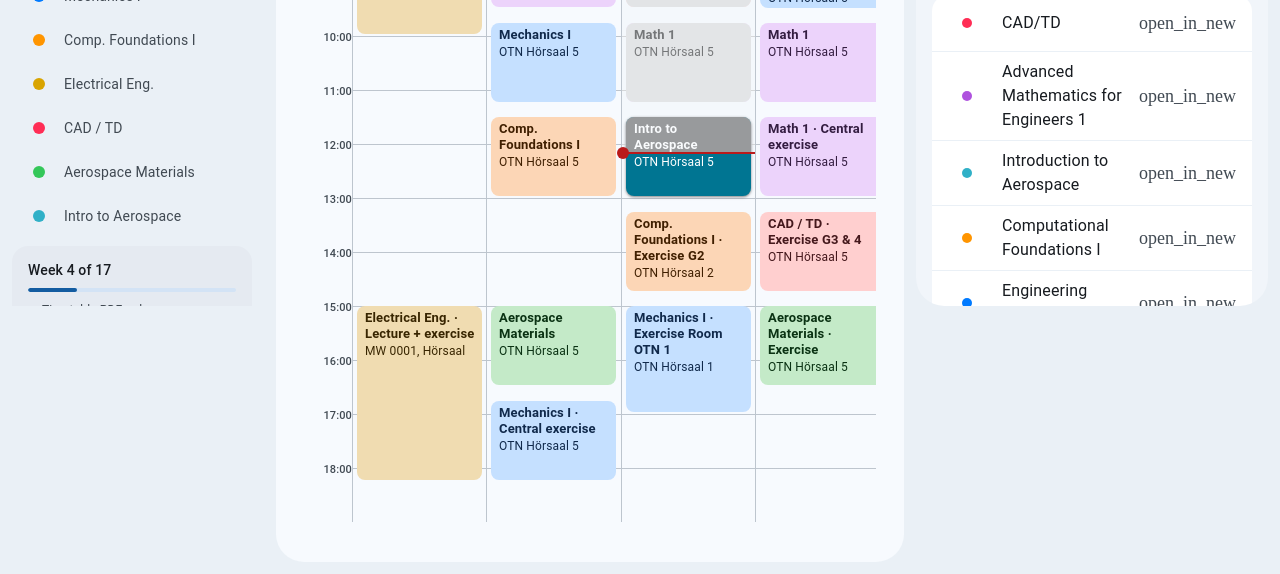
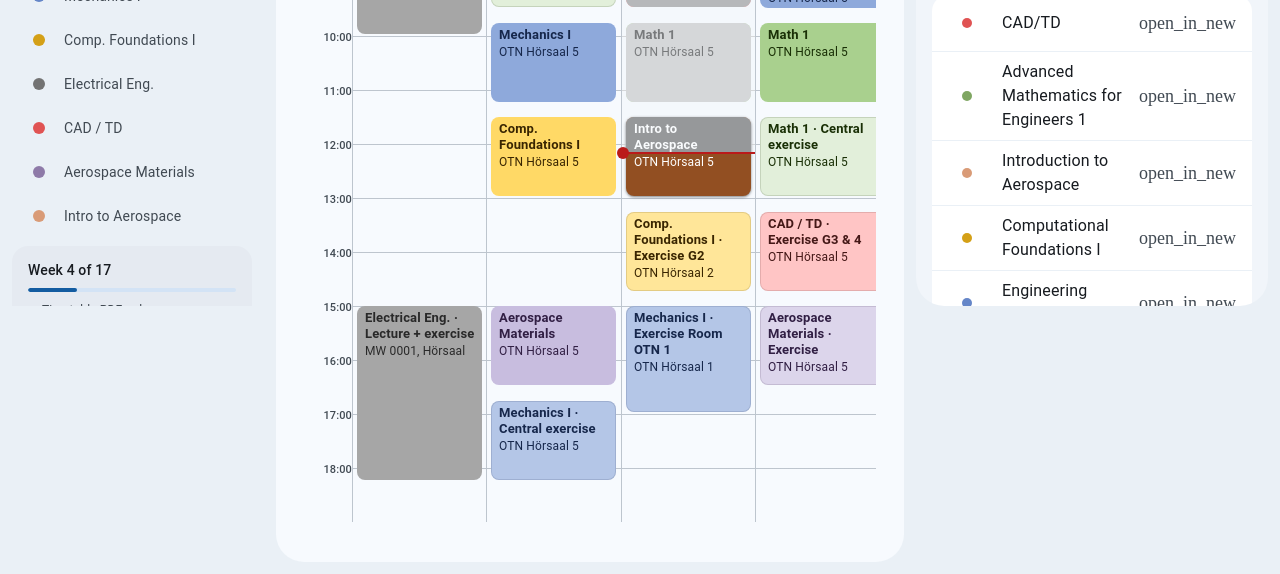
Before and after one commit to tibidibi/tum-aerospace-schedule, a plain HTML site: page index.html in a window 1280 px wide. Shown: the part 482-1056 px from the top of the page. Drawn offline with Linux system fonts and the light colour scheme.

Commit message:
Use the timetable PDF's course colours, with paler exercises
Light theme uses the PDF's exact colours; dark theme keeps its hues.

Co-Authored-By: Claude Opus 5.5 <noreply@anthropic.com>

```diff
--- a/css/style.css
+++ b/css/style.css
@@ -383,12 +383,16 @@ a.row:hover, button.row:hover { text-decoration: none; }
   display: flex; flex-direction: column; gap: 1px;
 }
 @supports (color: oklch(from red l c h)) {
-  .ev { background: oklch(from var(--c) 0.90 0.06 h); color: oklch(from var(--c) 0.28 0.07 h); }
-  :where([data-theme="dark"]) .ev { background: oklch(from var(--c) 0.34 0.07 h); color: oklch(from var(--c) 0.92 0.04 h); }
+  /* Light: the timetable PDF's own colours. Dark: the same hues, with exercises paler like in the PDF.
+     Chroma stays capped by the course's own, so grey Electrical Engineering stays grey */
+  .ev { background: var(--pdf, oklch(from var(--c) 0.90 min(c, 0.06) h)); color: oklch(from var(--c) 0.28 min(c, 0.07) h); }
+  .ev.exercise { box-shadow: inset 0 0 0 1px oklch(from var(--c) 0.28 min(c, 0.07) h / 0.14); }
+  :where([data-theme="dark"]) .ev { background: oklch(from var(--c) 0.38 calc(c * 0.75) h); color: oklch(from var(--c) 0.93 min(c, 0.04) h); }
+  :where([data-theme="dark"]) .ev.exercise { background: oklch(from var(--c) 0.27 calc(c * 0.4) h); box-shadow: inset 0 0 0 1px oklch(from var(--c) 0.93 min(c, 0.04) h / 0.08); color: oklch(from var(--c) 0.85 min(c, 0.04) h); }
 }
 .ev b { font-weight: 600; font-size: 13px; }
 .ev.now { background: var(--c); color: #FFFFFF; box-shadow: var(--elev-1); }
-@supports (color: oklch(from red l c h)) { .ev.now { background: oklch(from var(--c) 0.50 0.14 h); } }
+@supports (color: oklch(from red l c h)) { .ev.now { background: oklch(from var(--c) 0.50 min(calc(c * 1.2), 0.14) h); } }
 .past-shade {
   position: absolute; top: 0; left: 0; right: 0; z-index: 1; pointer-events: none;
   background: color-mix(in srgb, var(--md-surface-low) 40%, transparent);
@@ -457,8 +461,8 @@ a.row:hover, button.row:hover { text-decoration: none; }
 .insp-head h2 { margin: 0; font-size: 22px; line-height: 28px; font-weight: 400; }
 .course-card { border-radius: 24px; padding: 20px; display: flex; flex-direction: column; gap: 4px; background: color-mix(in srgb, var(--c) 26%, var(--md-surface-lowest)); color: color-mix(in srgb, var(--c) 35%, var(--md-on-surface)); }
 @supports (color: oklch(from red l c h)) {
-  .course-card { background: oklch(from var(--c) 0.90 0.06 h); color: oklch(from var(--c) 0.26 0.07 h); }
-  :where([data-theme="dark"]) .course-card { background: oklch(from var(--c) 0.33 0.07 h); color: oklch(from var(--c) 0.92 0.04 h); }
+  .course-card { background: oklch(from var(--c) 0.90 min(c, 0.06) h); color: oklch(from var(--c) 0.26 min(c, 0.07) h); }
+  :where([data-theme="dark"]) .course-card { background: oklch(from var(--c) 0.33 min(c, 0.07) h); color: oklch(from var(--c) 0.92 min(c, 0.04) h); }
 }
 .course-card .when { font-size: 12px; font-weight: 500; letter-spacing: 0.04em; text-transform: uppercase; opacity: 0.85; }
 .course-card .name { font-size: 22px; line-height: 28px; }
--- a/js/app.js
+++ b/js/app.js
@@ -3,10 +3,6 @@
  * the Account sheet with your settings, with Moodle in the right-hand inspector next to the week.
  */
 
-const COURSE_COLORS = {
-  mech: '#007AFF', cf: '#FF9500', aero_mat: '#34C759', math: '#AF52DE',
-  cad: '#FF2D55', ee: '#D9A400', intro_aero: '#30B0C7', custom: '#7D5260'
-};
 const LINE_COLORS = { UBAHN: '#0065AE', SBAHN: '#408335', TRAM: '#D82020', BUS: '#00586A', REGIONAL_BUS: '#00586A', BAHN: '#6B6B6B' };
 const TYPE_SHORT = { L: 'Lecture', VI: 'Lecture + exercise', CE: 'Central exercise', E: 'Exercise', X: 'Exam', T: 'Event', C: 'Appointment' };
 const PX_PER_MIN = 0.9;
@@ -34,7 +30,14 @@ const UI = {
 const $ = id => document.getElementById(id);
 const esc = s => String(s ?? '').replace(/[&<>"']/g, ch => ({ '&': '&amp;', '<': '&lt;', '>': '&gt;', '"': '&quot;', "'": '&#39;' }[ch]));
 const hhmm = d => d.toLocaleTimeString('en-GB', { hour: '2-digit', minute: '2-digit', timeZone: 'Europe/Berlin' });
-const colorOf = courseId => COURSE_COLORS[courseId] || '#8E8E93';
+// A course's colour for dots, cards and dark tiles; your own appointments have their own
+const colorOf = courseId => courseId === 'custom' ? '#7D5260' : (COURSES.find(c => c.id === courseId) || {}).color || '#8E8E93';
+// As in the timetable PDF: exercises in a paler shade of their course's colour
+const isExercise = c => c.type === 'E' || c.type === 'CE';
+function pdfColor(c) {
+  const course = COURSES.find(x => x.id === c.courseId);
+  return course && (isExercise(c) && course.exerciseBg || course.lectureBg);
+}
 const shortRoom = room => String(room || '').split(' (')[0];
 const icon = (name, cls = '') => `<span class="msr ${cls}" aria-hidden="true">${name}</span>`;
 const courseOf = c => COURSES.find(x => x.id === c.courseId) || { id: c.courseId, shortName: c.course, name: c.course };
@@ -156,7 +159,7 @@ function eventsHtml(list, from, now, { compact = false } = {}) {
     const live = !c.other && !c.cancelled && c.date === now.date && c.startMin <= now.minutes && now.minutes < c.endMin;
     const lane = lanes.get(c);
     const cls = [
-      live ? 'now' : '',
+      live ? 'now' : '', isExercise(c) ? 'exercise' : '',
       !c.other && STATE.skippedClasses.has(c.id) ? 'skipped' : '', c.cancelled ? 'cancelled' : '',
       lane ? 'laned' : '', c.custom ? 'custom' : '', c.other ? 'other' : ''
     ].join(' ');
@@ -164,7 +167,7 @@ function eventsHtml(list, from, now, { compact = false } = {}) {
     const where = shortRoom(c.room);
     const sub = compact ? (c.other ? course.shortName.split(' ')[0] : where) : [`${c.startTime}–${c.endTime}`, where].filter(Boolean).join(' · ');
     const label = [course.name, TYPE_SHORT[c.type] || c.typeName, c.other ? `${c.group}, not your group` : '', `${c.startTime} to ${c.endTime}`, where].filter(Boolean).join(', ');
-    return `<button type="button" class="ev ${cls}" style="--c:${colorOf(c.courseId)};--i:${i};top:${top}px;height:${height}px${lane ? `;--lane:${lane.lane};--lanes:${lane.lanes}` : ''}"
+    return `<button type="button" class="ev ${cls}" style="--c:${colorOf(c.courseId)};${pdfColor(c) ? `--pdf:${pdfColor(c)};` : ''}--i:${i};top:${top}px;height:${height}px${lane ? `;--lane:${lane.lane};--lanes:${lane.lanes}` : ''}"
       data-class="${esc(c.id)}" data-date="${c.date}"${c.other || c.cancelled ? '' : ` data-start="${c.startMin}" data-end="${c.endMin}"`} aria-label="${esc(label)}"${c.other ? ` title="${esc(label)}"` : ''}>
       <b>${c.custom ? esc(c.course) : compact && c.other ? esc(c.group.replace(/^Group /, 'G').replace(/^Room /, '')) : `${esc(course.shortName)}${c.type !== 'L' ? ` · ${esc(TYPE_SHORT[c.type] || '')}` : ''}${c.group ? ` ${esc(c.group.replace(/^Group /, 'G'))}` : ''}`}</b>
       ${height >= 36 ? `<span class="ev-sub">${esc(sub)}</span>` : ''}
--- a/js/timetable.js
+++ b/js/timetable.js
@@ -11,8 +11,8 @@ const COURSES = [
     tumTitles: ['advanced mathematics for engineers', 'höhere mathematik', 'mathematics for engineers'], // lower-case keywords that identify this course in TUMonline titles
     lecturer: 'Renger',
     color: '#7FA662',        // Sage Green anchor
-    lectureBg: '#D5E8C8',    // Soft pastel sage green (from PDF #A9D08E)
-    exerciseBg: '#EDF5E7',   // Airy pastel mint (from PDF #E2EFDA)
+    lectureBg: '#A9D08E',    // As in the PDF
+    exerciseBg: '#E2EFDA',   // As in the PDF
     bgColor: '#EDF5E7',
     textColor: '#1B3B0C',    // Deep accessible contrast
     borderColor: '#548235',
@@ -28,8 +28,8 @@ const COURSES = [
     tumTitles: ['engineering mechanics', 'technische mechanik'],
     lecturer: 'Prof. Ryll',
     color: '#6586C8',        // Steel Blue anchor
-    lectureBg: '#C2D2ED',    // Soft pastel periwinkle blue (from PDF #8EA9DB)
-    exerciseBg: '#DDE6F5',   // Airy pastel sky (from PDF #B4C6E7)
+    lectureBg: '#8EA9DB',    // As in the PDF
+    exerciseBg: '#B4C6E7',   // As in the PDF
     bgColor: '#DDE6F5',
     textColor: '#0F2440',    // Deep navy contrast
     borderColor: '#305496',
@@ -46,8 +46,8 @@ const COURSES = [
     tumTitles: ['computational foundations'],
     lecturer: 'Prof. Werner',
     color: '#D4A017',        // Amber Gold anchor
-    lectureBg: '#FFE8A3',    // Soft pastel golden yellow (from PDF #FFD966)
-    exerciseBg: '#FFF2C6',   // Airy pastel cream gold (from PDF #FFE699)
+    lectureBg: '#FFD966',    // As in the PDF
+    exerciseBg: '#FFE699',   // As in the PDF
     bgColor: '#FFF2C6',
     textColor: '#402A00',    // Deep warm amber contrast
     borderColor: '#B8860B',
@@ -63,7 +63,7 @@ const COURSES = [
     tumTitles: ['electrical engineering', 'elektrotechnik'],
     lecturer: 'Prof. Herzog',
     color: '#737373',        // Slate Gray anchor
-    lectureBg: '#D9D9D9',    // Soft pastel slate gray (from PDF #A6A6A6)
+    lectureBg: '#A6A6A6',    // As in the PDF
     exerciseBg: '#ECECEC',   // Airy light gray
     bgColor: '#D9D9D9',
     textColor: '#1A1A1A',    // Deep slate contrast
@@ -79,8 +79,8 @@ const COURSES = [
     tumTitles: ['cad', 'technical drawing', 'technisches zeichnen'],
     lecturer: 'Radeck',
     color: '#E05353',        // Coral Red anchor
-    lectureBg: '#FFB8B8',    // Soft pastel coral red (from PDF #FF7171)
-    exerciseBg: '#FFE2E2',   // Airy pastel blush coral (from PDF #FFC5C5)
+    lectureBg: '#FF7171',    // As in the PDF
+    exerciseBg: '#FFC5C5',   // As in the PDF
     bgColor: '#FFE2E2',
     textColor: '#4D0505',    // Deep crimson contrast
     borderColor: '#C00000',
@@ -96,8 +96,8 @@ const COURSES = [
     tumTitles: ['aerospace materials', 'werkstoffe'],
     lecturer: 'Prof. Drechsler',
     color: '#8E7AA8',        // Lavender anchor
-    lectureBg: '#DFD8EC',    // Soft pastel lilac lavender (from PDF #C8BDDF)
-    exerciseBg: '#EDE8F5',   // Airy pastel lilac tint (from PDF #DCD5EB)
+    lectureBg: '#C8BDDF',    // As in the PDF
+    exerciseBg: '#DCD5EB',   // As in the PDF
     bgColor: '#EDE8F5',
     textColor: '#2C114D',    // Deep violet contrast
     borderColor: '#7030A0',
@@ -113,7 +113,7 @@ const COURSES = [
     tumTitles: ['introduction to aerospace', 'einführung in die luft- und raumfahrt'],
     lecturer: 'Aerospace Faculty',
     color: '#D99B77',        // Apricot Peach anchor
-    lectureBg: '#FDEEE5',    // Soft pastel apricot peach (from PDF #FCE4D6)
+    lectureBg: '#FCE4D6',    // As in the PDF
     exerciseBg: '#FDF3ED',   // Airy pastel peach tint
     bgColor: '#FDEEE5',
     textColor: '#4E2400',    // Deep russet contrast
```
Also changed, not shown: 1 other file.
